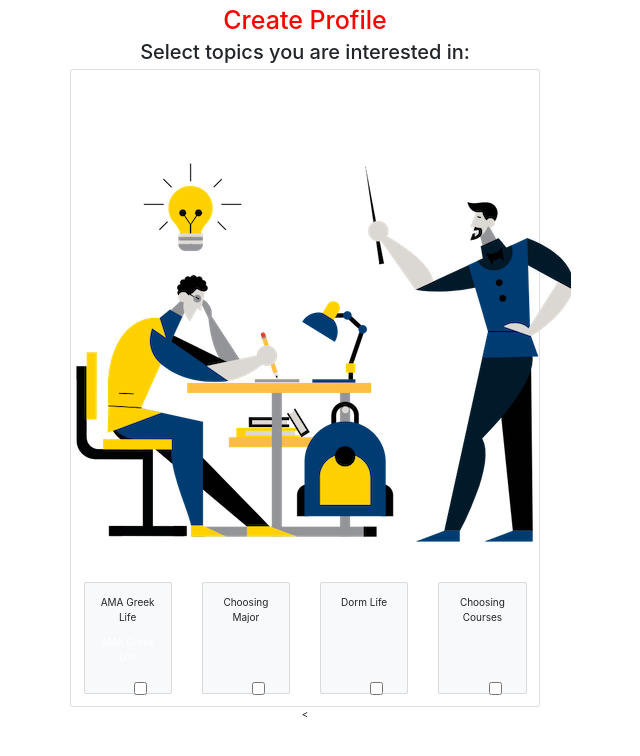
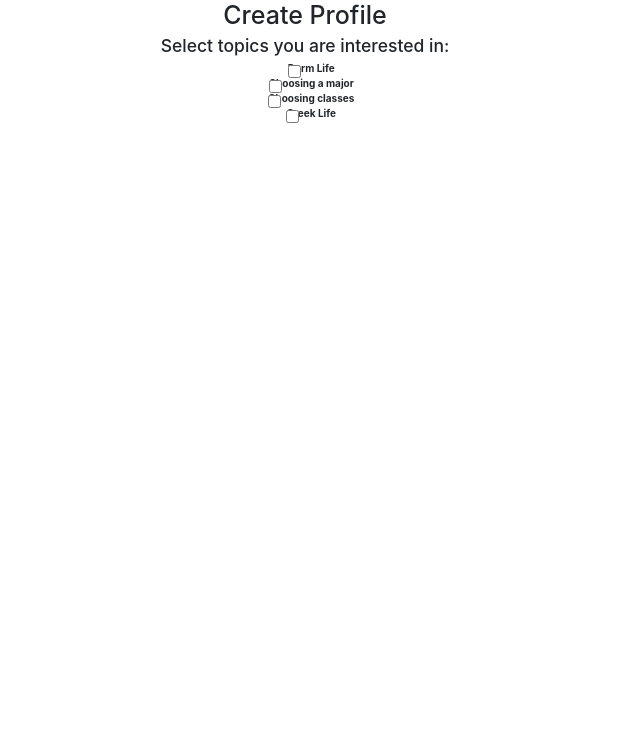
Before and after one commit to Jaddy1/URMentor, a Flask app: page /createMentee2 in a window 1280 px wide. Shown: the top 756 px of the page, without its empty margins (335-975 px from the left). Run offline with Flask 2, Linux system fonts and the light colour scheme; some libraries are stand-ins or nearby versions.

Commit message:
Add files via upload

```diff
--- a/templates/createMentee2.html
+++ b/templates/createMentee2.html
@@ -1,90 +1,40 @@
+
+
 {% extends "base.html" %}
+
 
   {% block title %}Create Profile{% endblock %}
 
+
   {% block head %}
     {{ super() }}
-   <link rel="stylesheet" type="text/css" href="{{ url_for('static',filename='styles/hello.css') }}">
-
   {% endblock %}
 
+
   {% block page_content %}
-  <body class="text-center" style="max-width: 750px; margin-left: auto;
-  margin-right: auto;">
-    <h1></h1>
-    <h3></h3>
+    <body class="text-center">
       <h1>Create Profile</h1>
-    <h2>Select topics you are interested in:</h2>
+      <h3>Select topics you are interested in: </h3>
 
-
-    <div class="card text-center">
-      <img class="card-img-top" src="{{ url_for('static',    filename='images/vector-creator.png') }}" alt="Card image cap" style="width: 500px; margin-left: auto;
-  margin-right: auto;"></img>
-      <div class="card-body">
-         <div class="card-deck">
-
-            <div class="card bg-light">
-              <div class="card-body text-center">
-                <p class="card-text">AMA Greek Life</p>
-                <p style= "color:white";
-                class="card-text">AMA Greek Life</p>
-
-
-
+<div class="form-check">
+        <input class="form-check-input" type="checkbox" value="" id="Topic1">
+        <label class="form-check-label" for="Topic1">Dorm Life</label>
       </div>
-
-               <div class="form-check ">
-                  <input class="form-check-input" type="checkbox" value="" id="flexCheckDefault">
-                  <label class="form-check-label" for="flexCheckDefault">
-
-                  </label>
+      <div class="form-check">
+        <input class="form-check-input" type="checkbox" value="" id="Topic2">
+        <label class="form-check-label" for="Topic2">Choosing a major</label>
       </div>
-
+      <div class="form-check">
+        <input class="form-check-input" type="checkbox" value="" id="Topic3">
+        <label class="form-check-label" for="Topic3">Choosing classes</label>
       </div>
-
-            <div class="card bg-light">
-              <div class="card-body text-center">
-                <p class="card-text">Choosing Major</p>
-              </div>
-
-               <div class="form-check ">
-                  <input class="form-check-input" type="checkbox" value="" id="flexCheckDefault">
-                  <label class="form-check-label" for="flexCheckDefault">
-
-                  </label>
-                </div>
-            </div>
-            <div class="card bg-light">
-              <div class="card-body text-center">
-                <p class="card-text">Dorm Life</p>
-              </div>
-               <div class="form-check ">
-                  <input class="form-check-input" type="checkbox" value="" id="flexCheckDefault">
-                  <label class="form-check-label" for="flexCheckDefault">
-
-                  </label>
-                </div>
-            </div>
-            <div class="card bg-light">
-              <div class="card-body text-center">
-                <p class="card-text">Choosing Courses</p>
-              </div>
-               <div class="form-check ">
-                  <input class="form-check-input" type="checkbox" value="" id="flexCheckDefault">
-                  <label class="form-check-label" for="flexCheckDefault">
-
-                  </label>
-                </div>
-            </div>
-
-        </div>
+      <div class="form-check">
+        <input class="form-check-input" type="checkbox" value="" id="Topic4">
+        <label class="form-check-label" for="Topic4">Greek Life</label>
       </div>
 
 
 
-      </div>
-    </div>
-<
 
     </body>
   </html>
```
Also changed, not shown: templates/createMentee1.html (+9 -5 lines). Lines whose indentation alone changed are shown as unchanged.
